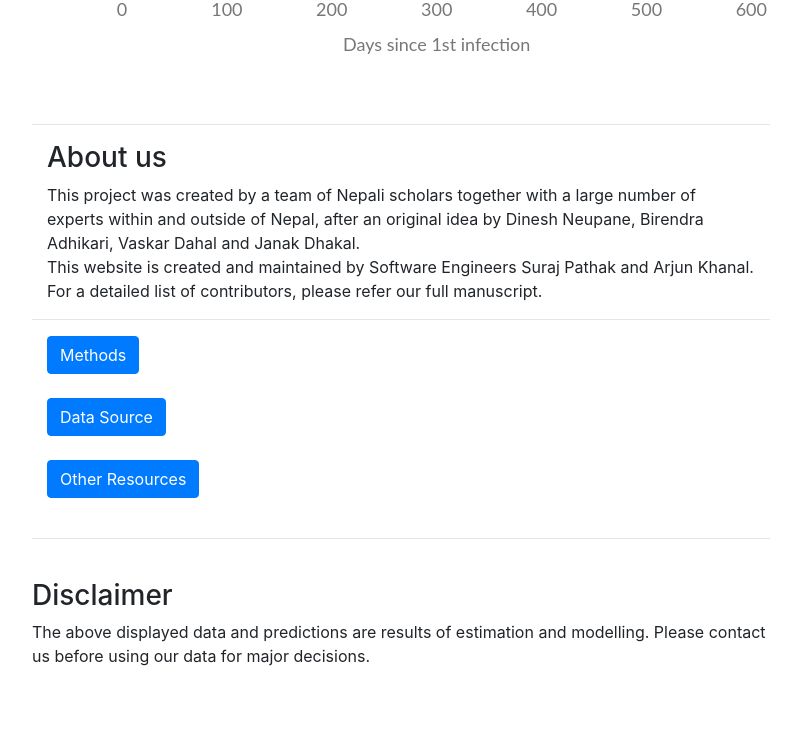
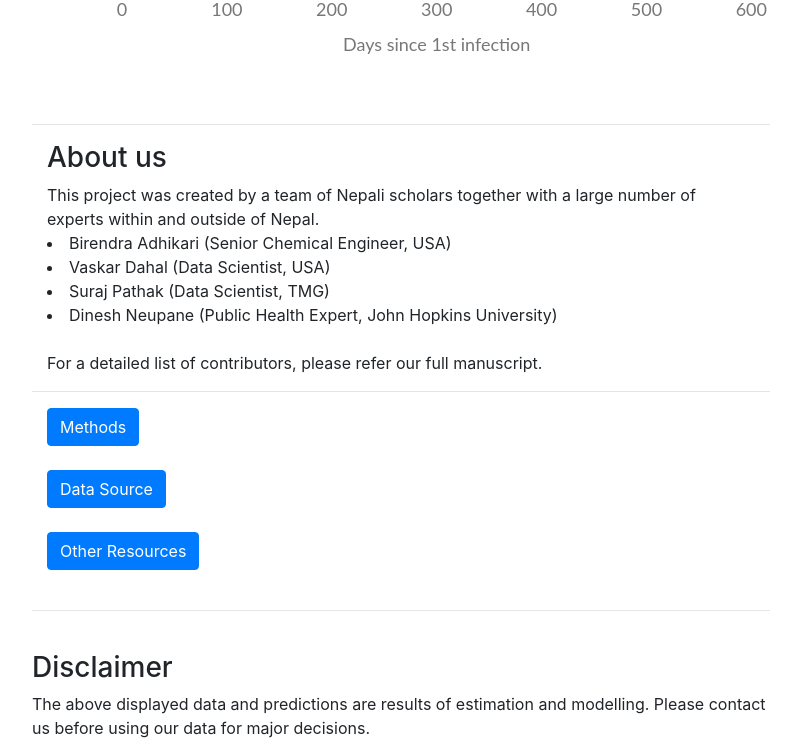
Before and after one commit to covid-19-nepal/covid-19-nepal.github.io, a plain HTML site: page index.html in a window 1280 px wide. Shown: the part 840-1580 px from the top of the page, without its empty margins (239-1037 px from the left). Before the commit the page ends 1508 px from the top, so only its background shows below. Drawn offline with nearby package versions, Linux system fonts and the light colour scheme.

Commit message:
Update author list

```diff
--- a/index.html
+++ b/index.html
@@ -89,9 +89,11 @@
 <div class="container">
   <h3>About us</h3>
 
-  This project was created by a team of Nepali scholars together with a large number of experts within and outside of Nepal, after an original idea by Dinesh Neupane, Birendra Adhikari, Vaskar Dahal and Janak Dhakal.
-  <br>
-  This website is created and maintained by Software Engineers Suraj Pathak and Arjun Khanal.
+  This project was created by a team of Nepali scholars together with a large number of experts within and outside of Nepal.
+    <li> Birendra Adhikari (Senior Chemical Engineer, USA) </li>
+    <li> Vaskar Dahal (Data Scientist, USA) </li>
+    <li> Suraj Pathak (Data Scientist, TMG) </li>
+    <li> Dinesh Neupane (Public Health Expert, John Hopkins University) </li>
   <br>
   For a detailed list of contributors, please refer our full manuscript.
 </div>
```
